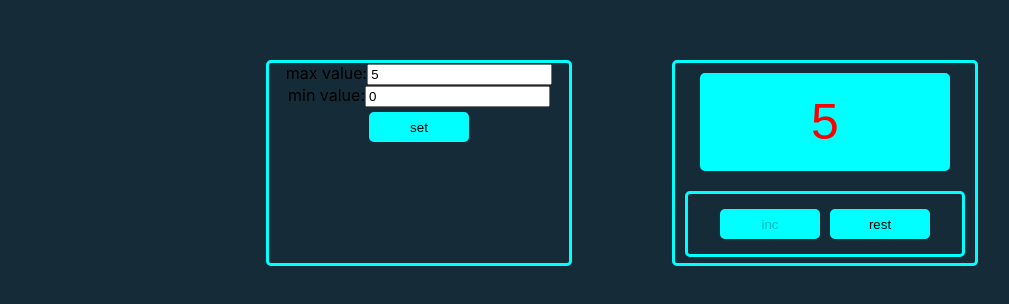
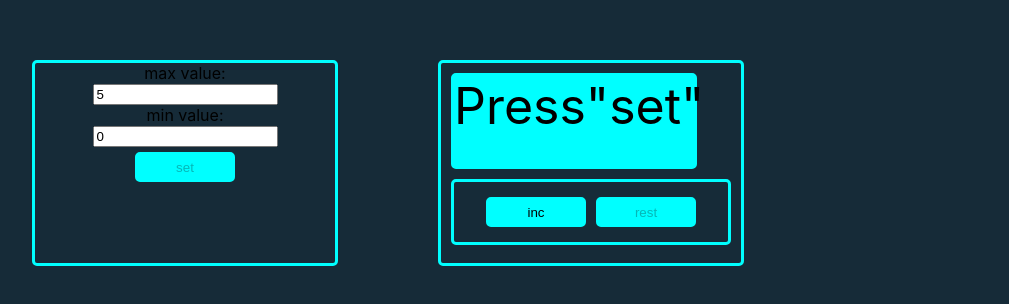
Before and after one commit to DyatlovIvan/counter, a React (Create React App) app: page / in a window 1280 px wide. Shown: the part 140-444 px from the top of the page, without its empty margins (18-1027 px from the left). Built offline with nearby package versions, Linux system fonts and the light colour scheme.

Commit message:
components

```diff
--- a/src/App.css
+++ b/src/App.css
@@ -1,3 +1,3 @@
 .App{
-    display: flex;
+    display: inline-flex;
 }
--- a/src/App.tsx
+++ b/src/App.tsx
@@ -1,29 +1,64 @@
-import React, {useState} from 'react';
+import React, {useEffect, useState} from 'react';
 import './App.css';
 import {Counter} from "./counter";
+import {InstallCounterValue} from "./installCounterValue";
 
 function App() {
-    let [counter,setCounter] = useState<number|string>(5)
+    let [counter, setCounter] = useState<number>(0)
+    let [title, setTittle] = useState<string>('')
+    let [maxValue, setMaxValue] = useState(5)
+    let [minValue, setMinValue] = useState(0)
+    const titleHandler = () => minValue >= maxValue ? setTittle(() => 'Error!!!') : setTittle(() => 'Press"set"')
 
-    const incCounter = (value:number| string)=>{
-      if( typeof counter === 'number' ){
-      setCounter(++counter)
-      }
+useEffect(()=>{
+    minValue >= maxValue ? setTittle(() => 'Error!!!') : setTittle(() => 'Press"set"')
+},[minValue,maxValue])
+
+    const setMaxValueHandler = (value: number) => {
+        setMaxValue(() => value)
+    }
+    const setMinValueHandler = (value: number) => {
+        setMinValue(() => value)
     }
 
-    const restCounter = (value:number| string)=>setCounter(value)
 
-    const setTitle = (value:number| string)=> setCounter(value)
+    const setHandler = () => {
+        setCounter(minValue)
+    }
 
-  return (
-    <div className="App">
-      <Counter
-          counter = {counter}
-          incCounter = {incCounter}
-          restCounter = {restCounter}
-          setTitle = {setTitle}/>
-    </div>
-  );
+    const incCounter = () => {
+        // if (typeof counter === 'number') {
+            setCounter(()=> ++counter)
+        // }
+    }
+    const restCounter = () => {
+        setCounter(minValue)
+    }
+    //const restCounter = (value:number| string)=>setCounter(value)
+
+    //const setTitle = (value: number | string) => setCounter(value)
+
+    return (
+        <div className="App">
+            <InstallCounterValue maxValue={maxValue}
+                                 minValue={minValue}
+                                 counter={counter}
+                                 setMaxValue={setMaxValueHandler}
+                                 setMinValue={setMinValueHandler}
+                                 setHandler={setHandler}
+
+            />
+
+            <Counter maxValue={maxValue}
+                     minValue={minValue}
+                     counter={counter}
+                     title={title}
+                     incCounter={incCounter}
+                     restCounter={restCounter}
+                //setTitle = {setTitle}
+            />
+        </div>
+    );
 }
 
 export default App;
--- a/src/counter.module.css
+++ b/src/counter.module.css
@@ -1,9 +1,4 @@
 
-.all{
-    display: inline-flex;
-    margin:  0 auto;
-
-}
 .counter{
     text-align: center;
     border: 3px solid aqua;
--- a/src/counter.tsx
+++ b/src/counter.tsx
@@ -1,89 +1,87 @@
 import style from './counter.module.css'
-import { Button } from "./Button";
-import { ChangeEvent, useState } from 'react';
+import {Button} from "./Button";
+import {ChangeEvent, useState} from 'react';
 
 
 type CounterType = {
-    counter: number | string
-    incCounter: (value: number | string) => void
-    restCounter: (value: number | string) => void
-    setTitle: (value: number | string) => void
+    counter: number
+    title: string
+    maxValue: number
+    minValue: number
+    incCounter: () => void
+    restCounter: () => void
+    //setTitle: (value: number | string) => void
 }
 
-export const Counter = ({ counter, incCounter, restCounter, ...props }: CounterType) => {
-    let [maxValue, setMaxValue] = useState(5)
-    let [minValue, setMinValue] = useState(0)
-    const setMaxValueHandler = (e: ChangeEvent<HTMLInputElement>) => {
-
-        setMaxValue(JSON.parse(e.currentTarget.value))
-
-        minValue===maxValue?props.setTitle('Incorrect value!'):props.setTitle('enter values and press "set"')
-
-    }
-    const setMinValueHandler = (e: ChangeEvent<HTMLInputElement>) =>{
-
-         setMinValue(JSON.parse(e.currentTarget.value))
+export const Counter = ({counter, incCounter, restCounter, ...props}: CounterType) => {
+    // let [maxValue, setMaxValue] = useState(5)
+    // let [minValue, setMinValue] = useState(0)
+    // const setMaxValueHandler = (e: ChangeEvent<HTMLInputElement>) => {
+    //
+    //     setMaxValue(JSON.parse(e.currentTarget.value))
+    //
+    //     minValue===maxValue?props.setTitle('Incorrect value!'):props.setTitle('enter values and press "set"')
+    //
+    // }
+    // const setMinValueHandler = (e: ChangeEvent<HTMLInputElement>) =>{
+    //
+    //      setMinValue(JSON.parse(e.currentTarget.value))
+    //
+    //
+    //
+    // }
+    // const setHandler = () => {
+    //     props.setTitle(minValue)
+    // }
+    //
+    // const setDisabledHandler = minValue>=maxValue?true:false
 
 
-
-    }
-    const setHandler = () => {
-        props.setTitle(minValue)
-    }
-
-    const setDisabledHandler = minValue>=maxValue?true:false
-
-
-
-
-
-
-    const incHandler = () => incCounter(minValue)
-    const restHandler = () => restCounter(minValue)
-
-    const disabledIncHandler = () => counter === maxValue ? true : false
-    const disabledRestHandler = () => counter === minValue ? true : false
+    // const incHandler = () => incCounter(minValue)
+    // const restHandler = () => restCounter(minValue)
+    //
+    const disabledIncHandler =  counter === props.maxValue ? true : false
+    const disabledRestHandler = counter === props.minValue ? true : false
+    //
+    // return (
+    //     <div>
+    //         <div className={style.counter}>
+    //             <div>
+    //                 max value:
+    //                 <input value={maxValue} type='number' onChange={setMaxValueHandler}
+    //                 className={minValue===maxValue?style.inputError:''}/>
+    //             </div>
+    //             <div>
+    //                 min value:
+    //                 <input value={minValue} type='number' onChange={setMinValueHandler}
+    //                 className={minValue>=maxValue?style.inputError:''}/>
+    //             </div>
+    //             <div>
+    //                 <Button callBack={setHandler}
+    //                     name='set'
+    //                     disabled={setDisabledHandler} />
+    //             </div>
+    //
+    //         </div>
 
     return (
-        <div className={style.all}>
-            <div className={style.counter}>
-                <div>
-                    max value:
-                    <input value={maxValue} type='number' onChange={setMaxValueHandler}
-                    className={minValue===maxValue?style.inputError:''}/>
-                </div>
-                <div>
-                    min value:
-                    <input value={minValue} type='number' onChange={setMinValueHandler}
-                    className={minValue>=maxValue?style.inputError:''}/>
-                </div>
-                <div>
-                    <Button callBack={setHandler}
-                        name='set'
-                        disabled={setDisabledHandler} />
-                </div>
 
+        <div className={style.counter}>
+            <div className={`${counter === props.maxValue ? style.limit : ''} ${style.input}`}>
+                {props.title}
             </div>
 
-
-
-
-
-
-
-            <div className={style.counter}>
-                <input className={`${counter === maxValue ? style.limit : ''} ${style.input}`} value={counter} />
-                <div className={style.buttonBox}>
-                    <Button callBack={incHandler}
+            <div className={style.buttonBox}>
+                <Button callBack={incCounter}
                         name='inc'
-                        disabled={disabledIncHandler()}
-                    />
-                    <Button callBack={restHandler}
+                        disabled={disabledIncHandler}
+                />
+                <Button callBack={restCounter}
                         name='rest'
-                        disabled={disabledRestHandler()}
-                    />
-                </div>
+                       disabled={disabledRestHandler}
+                />
             </div>
         </div>
-    )
+
+)
 }
--- a/src/index.tsx
+++ b/src/index.tsx
@@ -5,9 +5,9 @@ import App from './App';
 import reportWebVitals from './reportWebVitals';
 
 ReactDOM.render(
-  <React.StrictMode>
+
     <App />
-  </React.StrictMode>,
+ ,
   document.getElementById('root')
 );
 
--- /dev/null
+++ b/src/input.tsx
@@ -0,0 +1,20 @@
+import {ChangeEvent} from "react";
+
+type InputType = {
+    value:number
+    callBack:(value:number) =>void
+}
+
+
+export const Input = (props:InputType) =>{
+    const InputOnChangeHandler = (e:ChangeEvent<HTMLInputElement>) =>{
+        props.callBack(+e.currentTarget.value)
+
+    }
+    return(
+        <div>
+            <input value = {props.value} type="number" onChange={InputOnChangeHandler}/>
+        </div>
+
+    )
+}
--- /dev/null
+++ b/src/installCounterValue.tsx
@@ -0,0 +1,32 @@
+import {Input} from "./input";
+import {Button} from "./Button";
+import style from './counter.module.css'
+
+type InstallCounterValueType = {
+    maxValue: number
+    minValue: number
+    counter: number
+    setMaxValue: (value: number) => void
+    setMinValue: (value: number) => void
+    setHandler:()=>void
+}
+
+export const InstallCounterValue = (props: InstallCounterValueType) => {
+    const disabledSetHandler = props.counter===props.minValue?true:false
+
+    return (
+        <div className={style.counter}>
+
+            max value:<Input value={props.maxValue}
+                             callBack={props.setMaxValue}/>
+
+            min value: <Input   value = {props.minValue}
+                                callBack={props.setMinValue}/>
+
+            <Button name={'set'}
+                    callBack = {props.setHandler}
+                    disabled={disabledSetHandler}/>
+
+        </div>
+    )
+}
```
Also changed, not shown: src/Button.tsx (+9 -8 lines).
